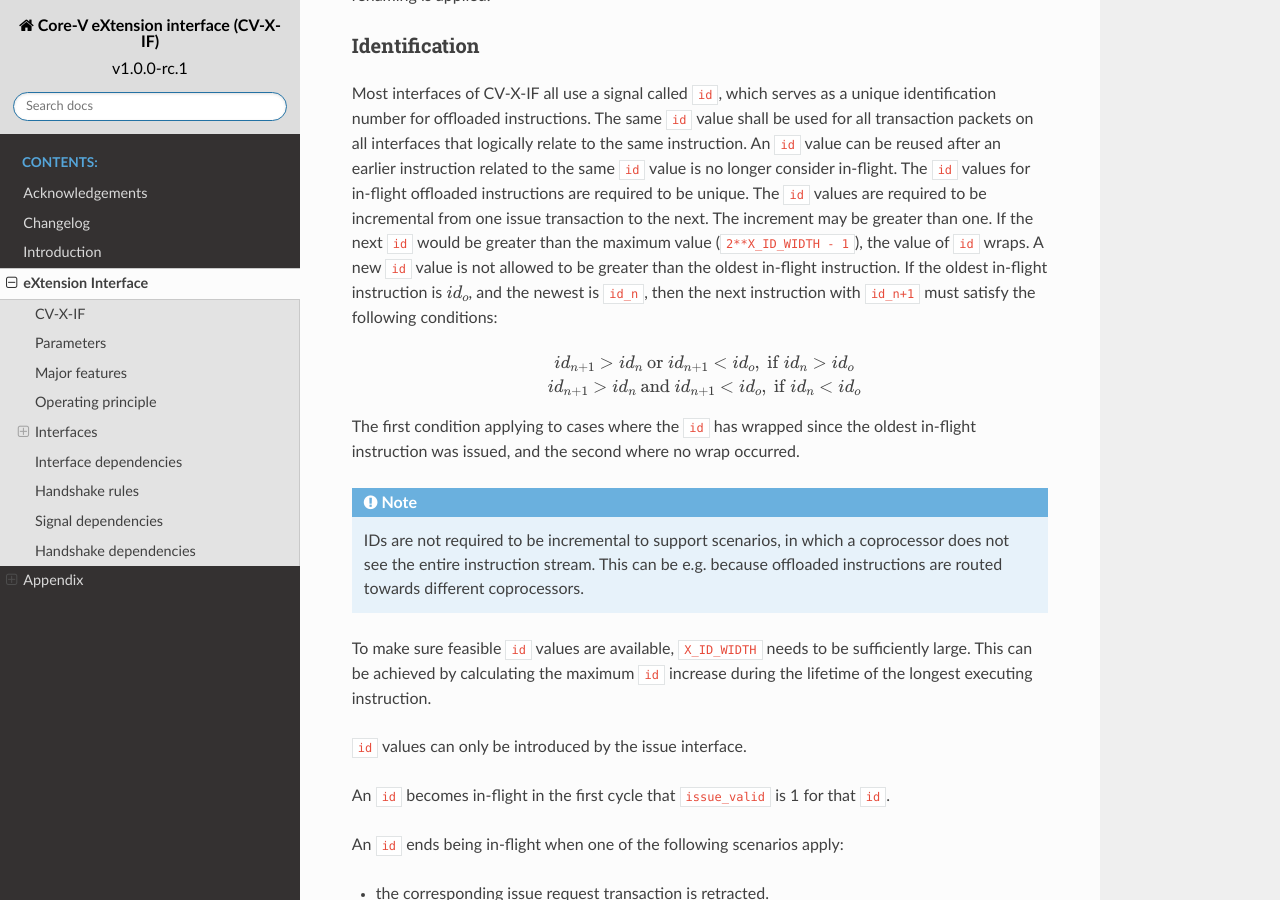
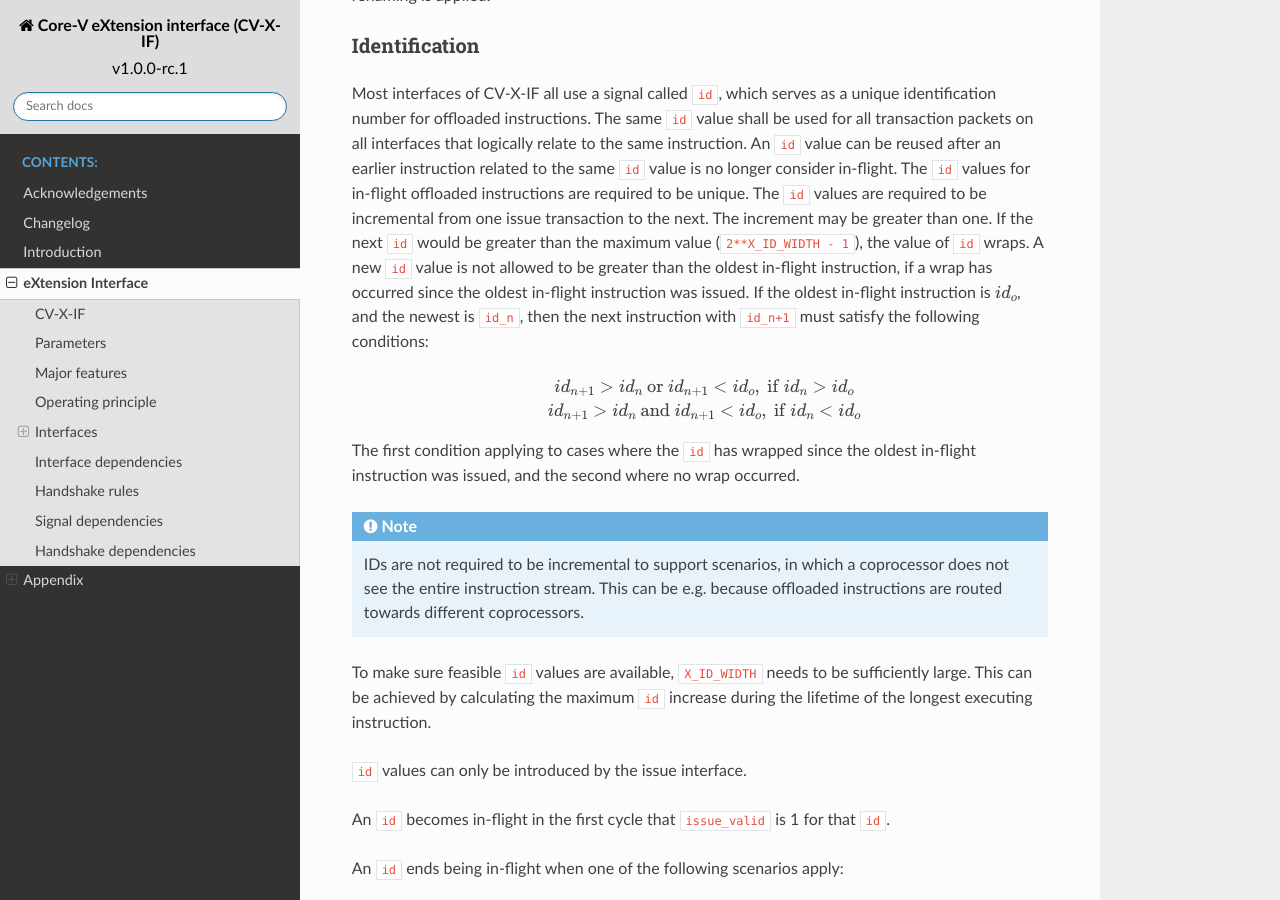
Before and after one commit to openhwgroup/core-v-xif, a Sphinx documentation site: the page built from docs/source/x_ext.rst, in a window 1280 px wide and 900 px high, scrolled down 4811 px. Built offline with Sphinx 7.4.7 and the Read the Docs theme 2.0.0, drawn with Linux system fonts in a browser that asks for light colours.

Commit message:
Clarifying when an id may not be greater than the oldest in-flight instruction id

```diff
--- a/docs/source/x_ext.rst
+++ b/docs/source/x_ext.rst
@@ -256,7 +256,7 @@ The ``id`` values for in-flight offloaded instructions are required to be unique
 The ``id`` values are required to be incremental from one issue transaction to the next.
 The increment may be greater than one.
 If the next ``id`` would be greater than the maximum value (``2**X_ID_WIDTH - 1``), the value of ``id`` wraps.
-A new ``id`` value is not allowed to be greater than the oldest in-flight instruction.
+A new ``id`` value is not allowed to be greater than the oldest in-flight instruction, if a wrap has occurred since the oldest in-flight instruction was issued.
 If the oldest in-flight instruction is :math:`id_o`, and the newest is ``id_n``, then the next instruction with ``id_n+1`` must satisfy the following conditions:
 
 .. math::
```
